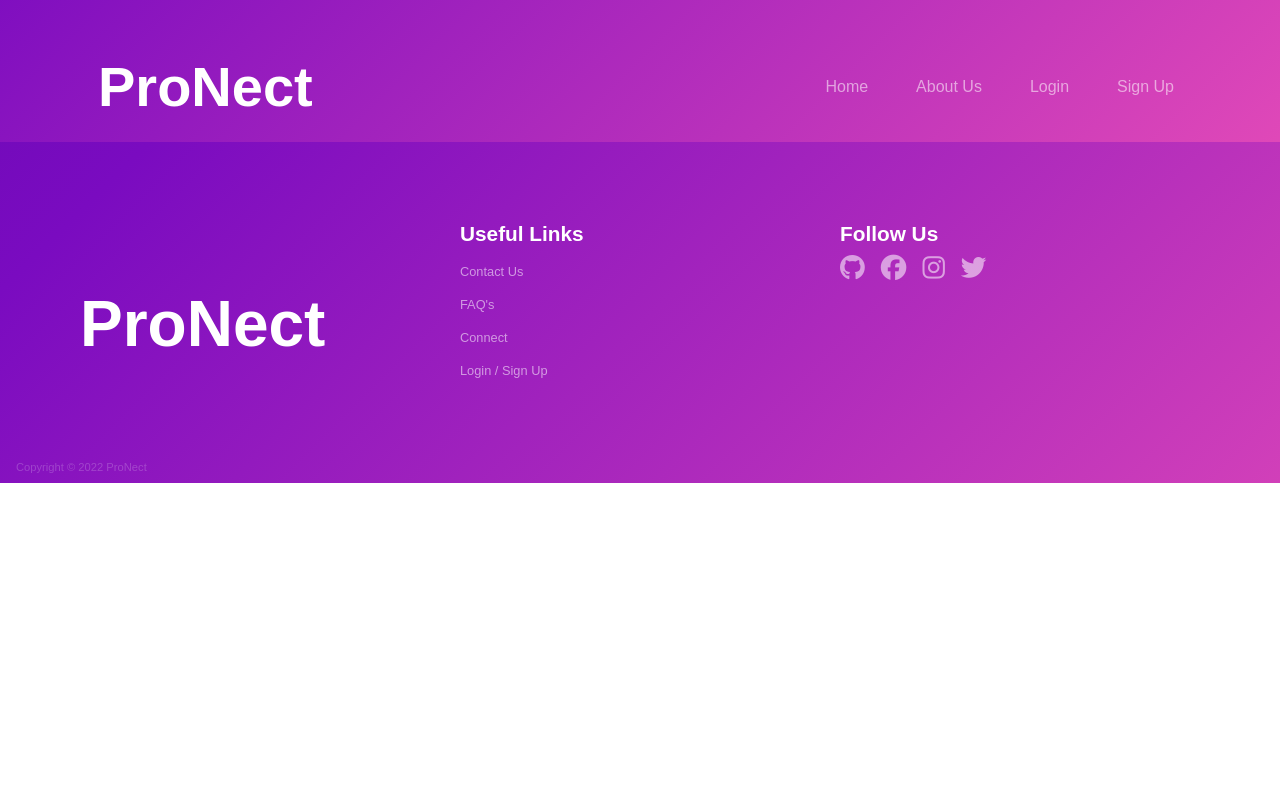
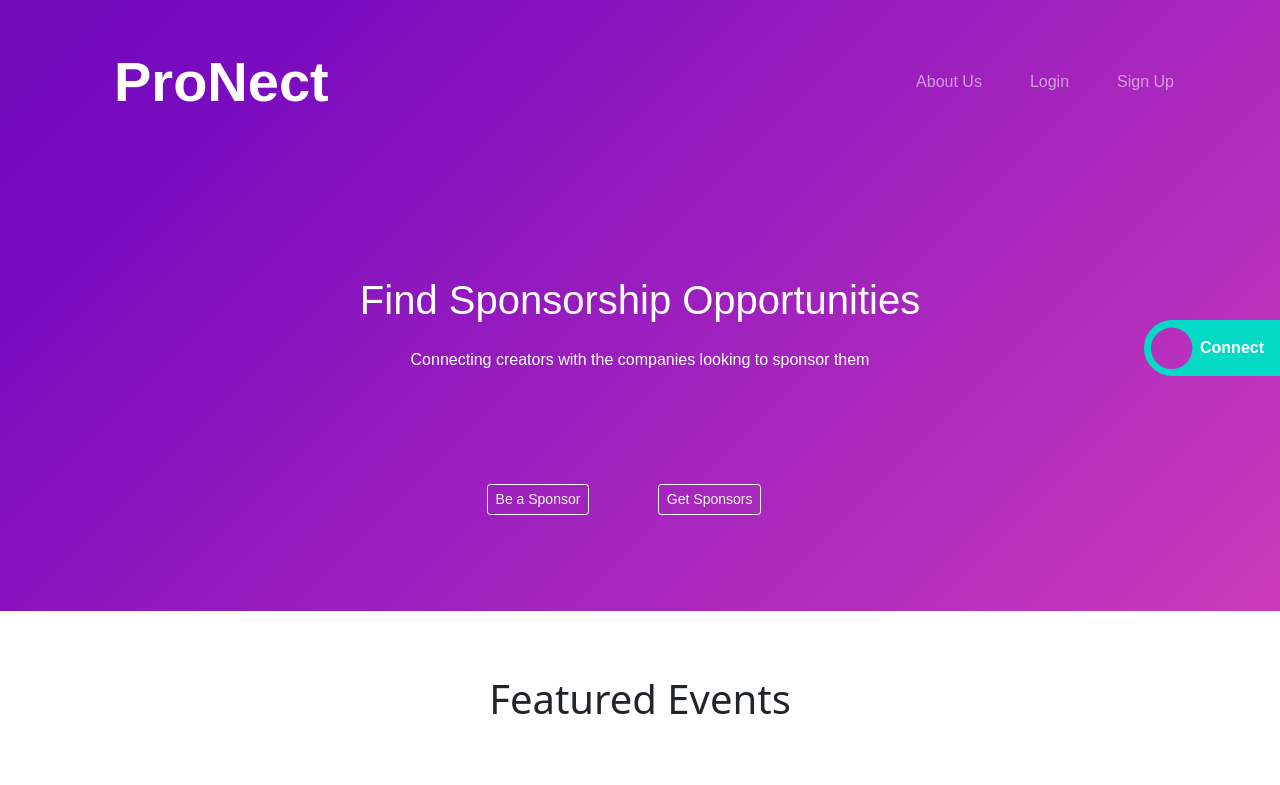
Before and after one commit to Naman13Kumawat/ProNect, a React (Create React App) app in the folder pronect/: page / in a window 1280 px wide. Shown: the top 785 px of the page. Built offline with nearby package versions, Linux system fonts and the light colour scheme.

Commit message:
Add Routing

```diff
--- a/pronect/package.json
+++ b/pronect/package.json
@@ -10,6 +10,8 @@
     "react": "^18.1.0",
     "react-bootstrap": "^2.3.1",
     "react-dom": "^18.1.0",
+    "react-router": "^6.3.0",
+    "react-router-dom": "^6.3.0",
     "react-scripts": "5.0.1",
     "web-vitals": "^2.1.4"
   },
--- a/pronect/src/components/App/App.js
+++ b/pronect/src/components/App/App.js
@@ -2,13 +2,17 @@ import React from "react"
 import "bootstrap/dist/css/bootstrap.min.css";
 import Home from "../Home/Home"
 import EventCP from "../EventConnectPage/EventCP"
+import { Routes, Route} from "react-router-dom";
+
 
 
 function App() {
   return (
     <>
-    {/* <Home /> */}
-    <EventCP />
+    <Routes>
+      <Route path="/" element={<Home />} />
+      <Route path="/event_cp" element={<EventCP />} />
+    </Routes>
     </>
   );
 }
--- a/pronect/src/components/EventConnectPage/Navbar/Navbar.jsx
+++ b/pronect/src/components/EventConnectPage/Navbar/Navbar.jsx
@@ -3,6 +3,7 @@ import { Navbar, Container, Nav, Button } from "react-bootstrap"
 import styles from "./Navbar.module.css"
 import Login from "../../Home/Form/Login/Login"
 import Sign from "../../Home/Form/Sign/Sign"
+import { Link } from "react-router-dom";
 
 export default function EventNav() {
   const [isActive1, setActive1] = useState(false);
@@ -26,14 +27,20 @@ export default function EventNav() {
     <Sign bool={isActive2} />
       <Navbar collapseOnSelect expand="lg" variant="dark">
         <Container>
+        <Link to="/">
           <Navbar.Brand className={styles.brand} href="#home">
             ProNect
           </Navbar.Brand>
+          </Link>
           <Navbar.Toggle aria-controls="responsive-navbar-nav" />
           <Navbar.Collapse id="responsive-navbar-nav">
             <Nav className="ms-auto">
-              <Nav.Link href="#home">Home</Nav.Link>
+              <Link to="/">
+              <Nav.Link href="">Home</Nav.Link>
+              </Link>
+              <Link to="/">
               <Nav.Link href="#explore">About Us</Nav.Link>
+              </Link>
               <Nav.Link onClick={handleToggle1}>Login</Nav.Link>
               <Nav.Link onClick={handleToggle2}>Sign Up</Nav.Link>
             </Nav>
--- a/pronect/src/components/Home/Footer/Footer.jsx
+++ b/pronect/src/components/Home/Footer/Footer.jsx
@@ -1,5 +1,6 @@
 import React from "react";
 import styles from "./Footer.module.css";
+import { Link } from "react-router-dom";
 
 export default function Footer() {
   return (
@@ -7,9 +8,9 @@ export default function Footer() {
       <footer>
         <div className={styles.container}>
           <div className={`${styles.grid} ${styles.c_row}`}>
-          <div className={styles.c_col}>
-              <h1>ProNect</h1>
-          </div>
+            <div className={styles.c_col}>
+              <h1>ProNect</h1>{" "}
+            </div>
             <div className={styles.c_col}>
               <ul>
                 <h4>Useful Links</h4>
@@ -21,9 +22,11 @@ export default function Footer() {
                   <li>FAQ's</li>
                 </a>
                 <br />
+                <Link to="event_cp">
                 <a href="#">
                   <li>Connect</li>
                 </a>
+                </Link>
                 <br />
                 <a href="#">
                   <li>Login / Sign Up</li>
--- a/pronect/src/components/Home/Title/Title.jsx
+++ b/pronect/src/components/Home/Title/Title.jsx
@@ -1,8 +1,9 @@
-import React, { useState } from "react"
-import { Navbar, Container, Nav, Button } from "react-bootstrap"
-import styles from "./Title.module.css"
-import Login from "../Form/Login/Login"
-import Sign from "../Form/Sign/Sign"
+import React, { useState } from "react";
+import { Navbar, Container, Nav, Button } from "react-bootstrap";
+import styles from "./Title.module.css";
+import Login from "../Form/Login/Login";
+import Sign from "../Form/Sign/Sign";
+import { Link } from "react-router-dom";
 
 export default function Title() {
   const [isActive1, setActive1] = useState(false);
@@ -10,14 +11,14 @@ export default function Title() {
   const [buttonValue, setButtonValue] = useState("");
   const handleToggle1 = () => {
     setActive1(!isActive1);
-    if(isActive2 === true) {
+    if (isActive2 === true) {
       setActive2(!isActive2);
     }
   };
   const handleToggle2 = (e) => {
     setActive2(!isActive2);
     setButtonValue(e.target.value);
-    if(isActive1 === true) {
+    if (isActive1 === true) {
       setActive1(!isActive1);
     }
   };
@@ -28,13 +29,14 @@ export default function Title() {
         <Sign bool={isActive2} btnValue={buttonValue} />
         <Navbar collapseOnSelect expand="lg" variant="dark">
           <Container>
+            <Link to="/">
               <Navbar.Brand className={styles.brand} href="#home">
                 ProNect
               </Navbar.Brand>
+            </Link>
             <Navbar.Toggle aria-controls="responsive-navbar-nav" />
             <Navbar.Collapse id="responsive-navbar-nav">
               <Nav className="ms-auto">
-              <Nav.Link href="#home">Home</Nav.Link>
                 <Nav.Link href="#explore">About Us</Nav.Link>
                 <Nav.Link onClick={handleToggle1}>Login</Nav.Link>
                 <Nav.Link onClick={handleToggle2}>Sign Up</Nav.Link>
@@ -42,17 +44,33 @@ export default function Title() {
             </Navbar.Collapse>
           </Container>
         </Navbar>
-      <h1 className={`${styles.title_heading}`}>Find Sponsorship Opportunities</h1>
+        <h1 className={`${styles.title_heading}`}>
+          Find Sponsorship Opportunities
+        </h1>
         <p>Connecting creators with the companies looking to sponsor them</p>
-      <Button className={styles.c_btn} variant="outline-light" size="sm" value="BS" onClick={handleToggle2}>
+        <Button
+          className={styles.c_btn}
+          variant="outline-light"
+          size="sm"
+          value="BS"
+          onClick={handleToggle2}
+        >
           Be a Sponsor
         </Button>{" "}
-      <Button className={styles.c_btn} variant="outline-light" size="sm" value="GS" onClick={handleToggle2}>
+        <Button
+          className={styles.c_btn}
+          variant="outline-light"
+          size="sm"
+          value="GS"
+          onClick={handleToggle2}
+        >
           Get Sponsors
         </Button>
-      <Button className={styles.c_btn_connect} variant="info" size="lg">
+        <Link to="/event_cp">
+          <Button className={styles.c_btn_connect} variant="" size="lg">
             Connect
           </Button>
+        </Link>
     </div>
   );
 }
--- a/pronect/src/components/Home/Title/Title.module.css
+++ b/pronect/src/components/Home/Title/Title.module.css
@@ -44,12 +44,18 @@
 
 .c_btn_connect{
     position: fixed;
-    background-color: #00498d;
+    background-image:url("/public/images/Btn_bg.svg");
+    background-size: cover;
     color:#fff;
+    background-repeat: no-repeat;
+    padding:1rem 1rem 1rem 3.5rem;
     border:none;
+    border-radius: 0;
     right: 0;
     z-index: 10;
     top:40%;
+    font-size:1rem;
+    font-weight: bold;
 }
 
 
--- a/pronect/src/index.js
+++ b/pronect/src/index.js
@@ -1,11 +1,14 @@
-import React from 'react';
-import ReactDOM from 'react-dom/client';
-import './index.css';
-import App from './components/App/App.js';
+import React from "react";
+import ReactDOM from "react-dom/client";
+import "./index.css";
+import App from "./components/App/App.js";
+import { BrowserRouter } from "react-router-dom";
 
-const root = ReactDOM.createRoot(document.getElementById('root'));
+const root = ReactDOM.createRoot(document.getElementById("root"));
 root.render(
   <React.StrictMode>
-    <App />
+    <BrowserRouter>
+      <App />
+    </BrowserRouter>
   </React.StrictMode>
 );
```
Also changed, not shown: pronect/public/images/Btn_bg.svg (added), 1 other file (tests, documents, lock files or other folders). Lines whose indentation alone changed are shown as unchanged.
